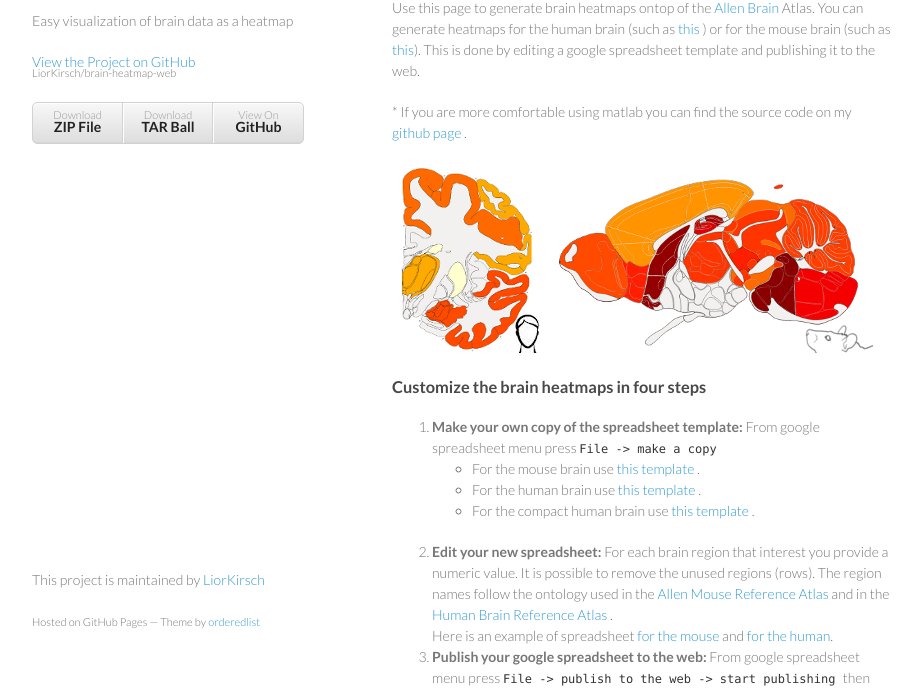
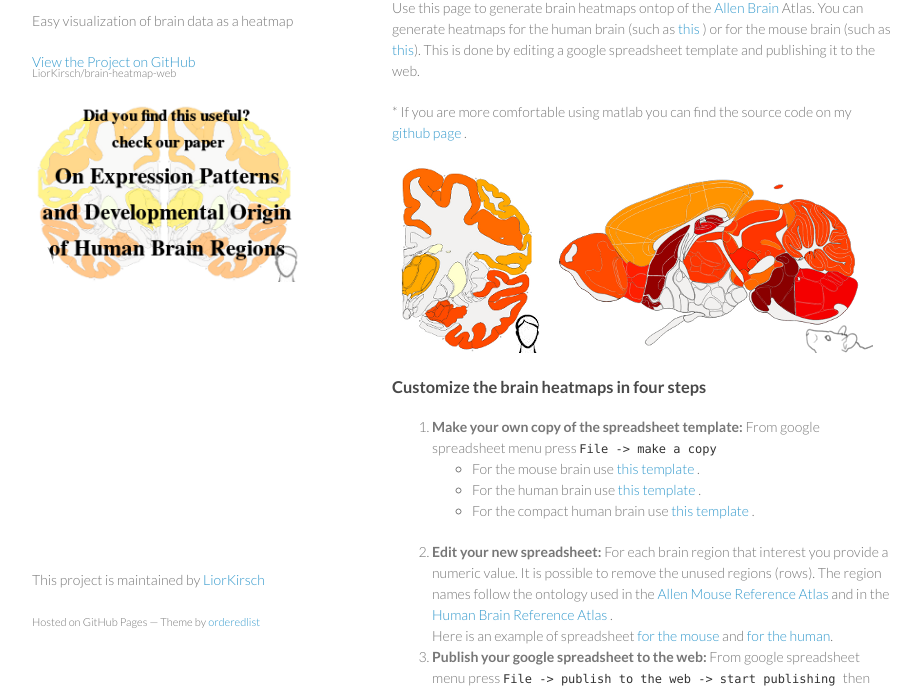
Before and after one commit to LiorKirsch/brain-heatmap-web, a plain HTML site: page index.html in a window 1280 px wide. Shown: the part 99-792 px from the top of the page, without its empty margins (178-1099 px from the left). Drawn offline with nearby package versions, Linux system fonts and the light colour scheme.

Commit message:
added a reference to our paper in plos http://dx.doi.org/10.1371/journal.pcbi.1005064

```diff
--- a/index.html
+++ b/index.html
@@ -62,13 +62,16 @@
 
         <p class="view"><a href="https://github.com/LiorKirsch/brain-heatmap-web">View the Project on GitHub <small>LiorKirsch/brain-heatmap-web</small></a></p>
 
-
+        <!--
         <ul>
           <li><a href="https://github.com/LiorKirsch/brain-heatmap-web/zipball/master">Download <strong>ZIP File</strong></a></li>
-          <li><a href="https://github.com/LiorKirsch/brain-heatmap-web/tarball/master">Download <strong>TAR Ball</strong></a></li>
+         <li><a href="https://github.com/LiorKirsch/brain-heatmap-web/tarball/master">Download <strong>TAR Ball</strong></a></li>
           <li><a href="https://github.com/LiorKirsch/brain-heatmap-web">View On <strong>GitHub</strong></a></li>
         </ul>
-
+         -->
+          <p>
+            <a href="http://dx.doi.org/10.1371/journal.pcbi.1005064"> <img src="gh-pages_site/images/img_for_paper.png" > </a>
+          </p>
       </header>
       <section>
         <h3>
```
Also changed, not shown: gh-pages_site/images/gene_brain.png (added), gh-pages_site/images/gene_brain_with_text.png (added), gh-pages_site/images/img_for_paper.png (added), 1 other file.
